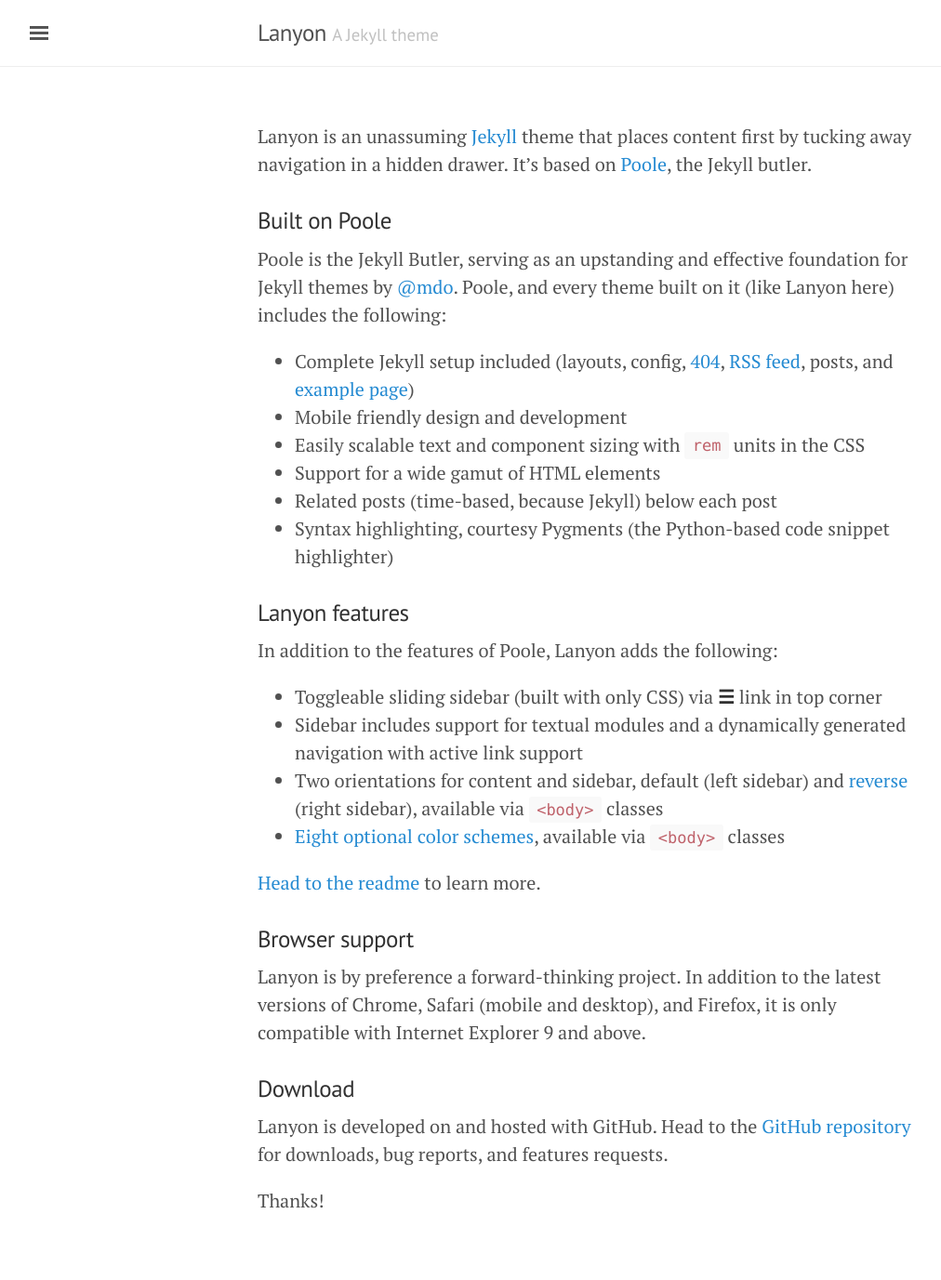
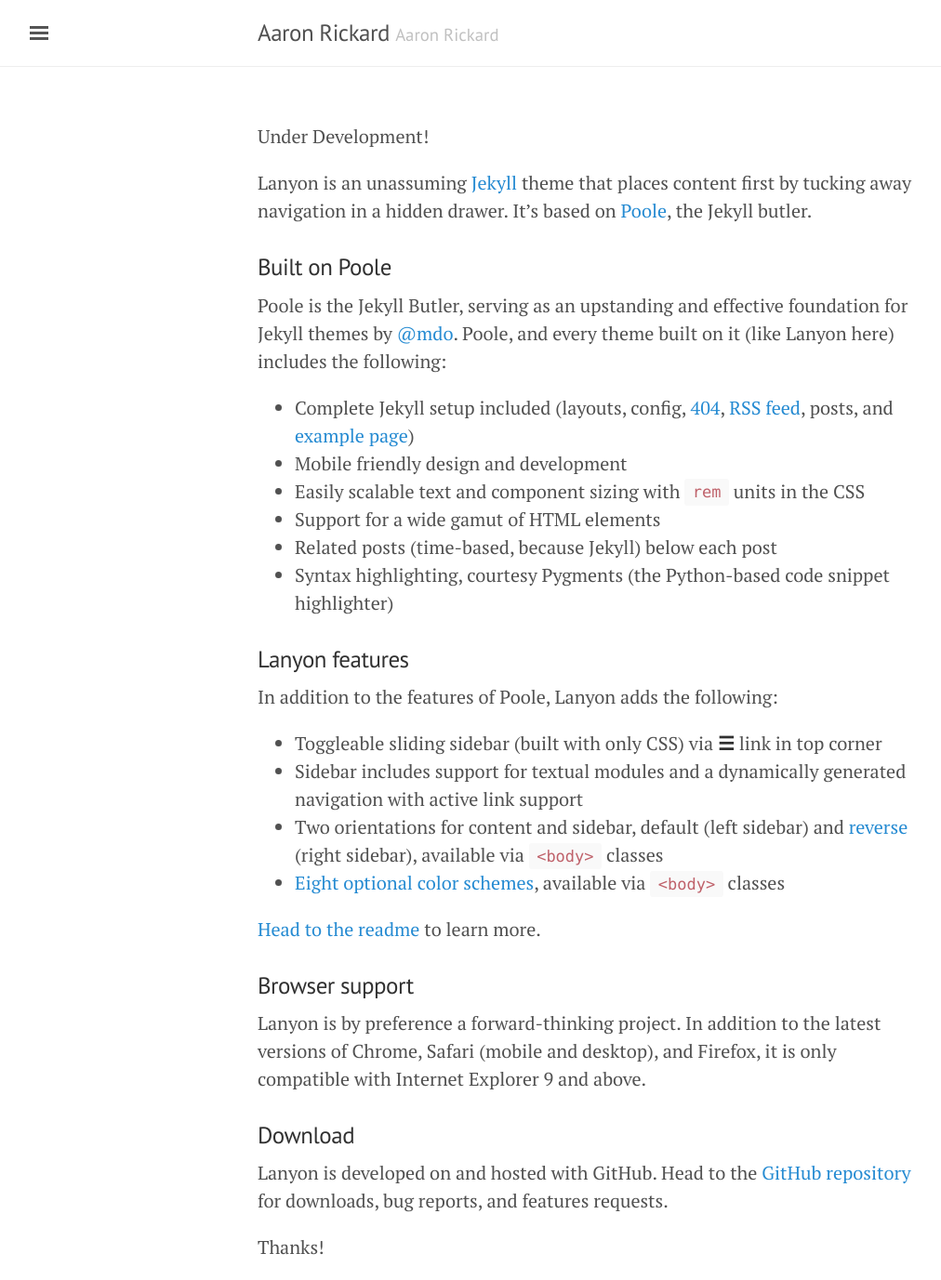
Before and after one commit to RidRack/aaronrickard.net, a Jekyll site: the page built from _posts/2014-01-02-introducing-lanyon.md, in a window 1280 px wide. Shown: the whole page at 93% size, without its empty margins (3-1015 px from the left). Built offline with Jekyll 4.4.1, drawn with Linux system fonts in a browser that asks for light colours; before the commit the page ends 1327 px from its top, so only the background shows below that.

Commit message:
Add readme, sidebar content, and a bit of moving around

```diff
--- a/_config.yml
+++ b/_config.yml
@@ -5,10 +5,10 @@
 # relative_permalinks: true
 
 # Setup
-title:               Lanyon
-tagline:             'A Jekyll theme'
-description:         'A reserved <a href="http://jekyllrb.com" target="_blank">Jekyll</a> theme that places the utmost gravity on content with a hidden drawer. Made by <a href="https://twitter.com/mdo" target="_blank">@mdo</a>.'
-url:                 http://lanyon.getpoole.com
+title:               Aaron Rickard
+tagline:             'Aaron Rickard'
+description:         'Personal page of Aaron Rickard. Web developer for <a href="https://www.meanbee.com/" target="_blank">Meanbee</a>, cook, and gamer.'
+url:                 https://www.aaronrickard.net/
 baseurl:             ''
 gems:                [jekyll-paginate]
 paginate:            5
@@ -16,9 +16,9 @@
 
 # About/contact
 author:
-  name:              Mark Otto
-  url:               https://twitter.com/mdo
-  email:             markdotto@gmail.com
+  name:              Aaron Rickard
+  url:               https://www.aaronrickard.net/
+  github:            https://github.com/RidRack/ridrack.github.io
 
 # Custom vars
 version:             1.0.0
--- a/_includes/sidebar.html
+++ b/_includes/sidebar.html
@@ -20,14 +20,13 @@
     {% for node in pages_list %}
       {% if node.title != null %}
         {% if node.layout == "page" %}
-          <a class="sidebar-nav-item{% if page.url == node.url %} active{% endif %}" href="{{ node.url }}">{{ node.title }}</a>
+          <!--<a class="sidebar-nav-item{% if page.url == node.url %} active{% endif %}" href="{{ node.url }}">{{ node.title }}</a>-->
         {% endif %}
       {% endif %}
     {% endfor %}
+    <a class="sidebar-nav-item" href="{{ site.github.repo }}">Blog</a>
 
-    <a class="sidebar-nav-item" href="{{ site.github.repo }}/archive/v{{ site.version }}.zip">Download</a>
-    <a class="sidebar-nav-item" href="{{ site.github.repo }}">GitHub project</a>
-    <span class="sidebar-nav-item">Currently v{{ site.version }}</span>
+    <a class="sidebar-nav-item" href="{{ site.author.github }}">GitHub</a>
   </nav>
 
   <div class="sidebar-item">
--- a/_posts/2014-01-02-introducing-lanyon.md
+++ b/_posts/2014-01-02-introducing-lanyon.md
@@ -1,7 +1,8 @@
 ---
 layout: default
-title: Aaron Rickard
+title: Home
 ---
+Under Development!
 
 Lanyon is an unassuming [Jekyll](http://jekyllrb.com) theme that places content first by tucking away navigation in a hidden drawer. It's based on [Poole](http://getpoole.com), the Jekyll butler.
 
```
Also changed, not shown: README.md.
